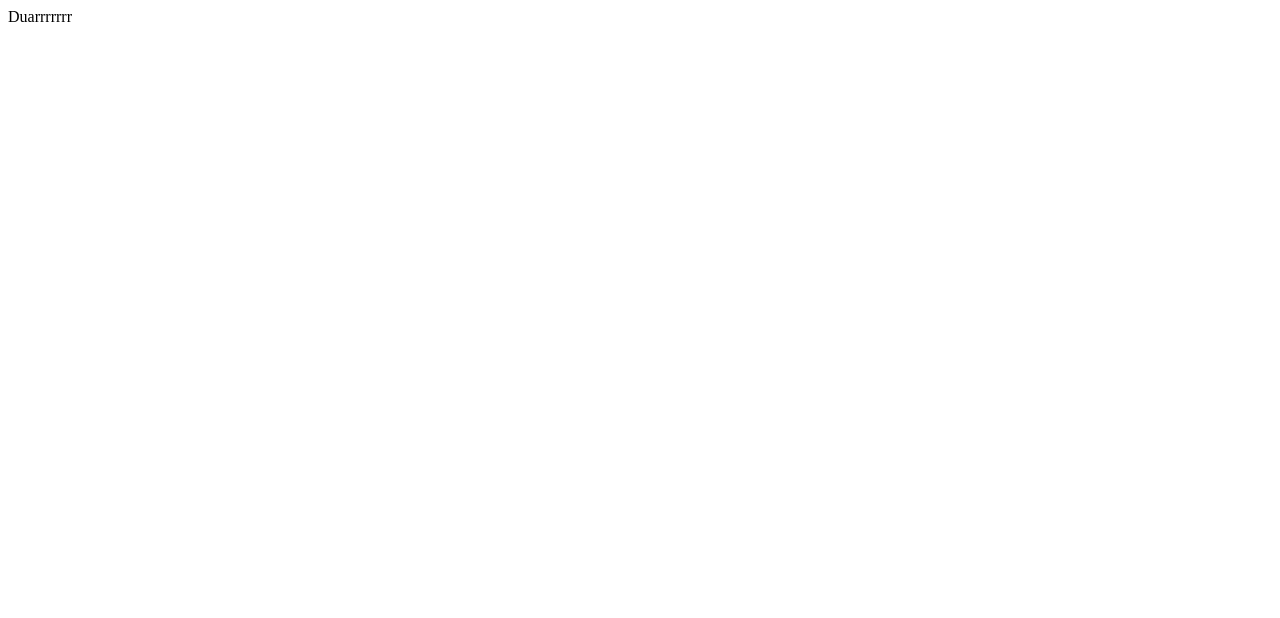
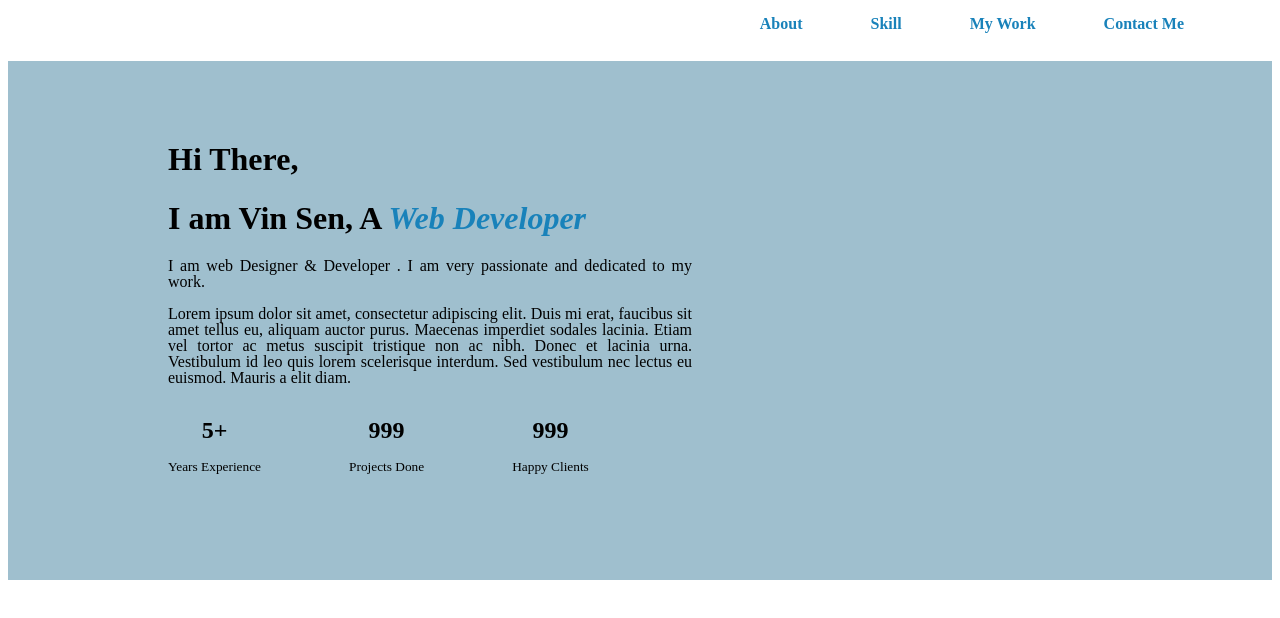
Before and after one commit to Rencyr/rencyr.github.io, a plain HTML site: page index.html in a window 1280 px wide. Drawn offline with Linux system fonts and the light colour scheme.

Commit message:
First Frame

```diff
--- a/index.html
+++ b/index.html
@@ -1,12 +1,38 @@
 <!DOCTYPE html>
 <html lang="en">
 <head>
+    <link href="style.css" rel="stylesheet">
     <meta charset="UTF-8">
     <meta http-equiv="X-UA-Compatible" content="IE=edge">
     <meta name="viewport" content="width=device-width, initial-scale=1.0">
     <title>Document</title>
 </head>
 <body>
-    Duarrrrrrr
+    <div class="header">
+        <nav>
+		    <ul>
+			    <li><a href="#about">About</a></li>
+			    <li><a href="#skill">Skill</a></li>
+			    <li><a href="#mywork">My Work</a></li>
+			    <li><a href="#contact">Contact Me</a></li>
+		    </ul>
+        </nav>
+    </div>
+
+   <div class="container">
+        <div id="about">
+            <div class="banner">
+                <h1 class="hello">Hi There,</h1>
+                <h1>I am Vin Sen, A <span class="webdeveloper">Web Developer</span></h1>
+                <p>I am web Designer & Developer . I am very passionate and dedicated to my work.</p>
+                <p>Lorem ipsum dolor sit amet, consectetur adipiscing elit. Duis mi erat, faucibus sit amet tellus eu, aliquam auctor purus. Maecenas imperdiet sodales lacinia. Etiam vel tortor ac metus suscipit tristique non ac nibh. Donec et lacinia urna. Vestibulum id leo quis lorem scelerisque interdum. Sed vestibulum nec lectus eu euismod. Mauris a elit diam. </p>
+                <article><h2>5+</h2><small>Years Experience</small></article>
+                <article><h2>999</h2><small>Projects Done</small></article>
+                <article><h2>999</h2><small>Happy Clients</small></small></article>
+            </div>
+
+        </div>
+    <div>
+
 </body>
 </html>
--- /dev/null
+++ b/style.css
@@ -0,0 +1,65 @@
+nav{
+    padding: 0px 56px;
+    border-radius: 32px;
+    display: flex;
+    justify-content: flex-end;
+    height: 32px;
+    min-width: 1136px;
+    position: sticky;
+    align-items: center;
+    border-bottom: black;
+}
+
+#header{
+    background-color: #E1E1E1;
+}
+
+#about{
+    background-color: #9FBFCE;
+    padding-bottom: 105px;
+}
+
+li{
+    display: inline;
+    padding: 0px 32px;
+}
+
+a{
+    text-decoration: none;
+    color: #1982BA;
+    font-weight: bold;
+}
+
+.hello{
+    padding-top: 80px;
+}
+
+.banner{
+    margin-left: 160px;
+    margin-right: 580px;
+}
+
+p{
+    text-align: justify;
+}
+
+article{
+    display: table-cell;
+    padding: 0px 88px 0px 0px;
+    text-align: center;
+    line-height: 16px;
+}
+
+
+
+
+
+
+
+.webdeveloper{
+    color: #1982BA;
+    font-style: italic;
+}
+p{
+    line-height: 16px;
+}
```
